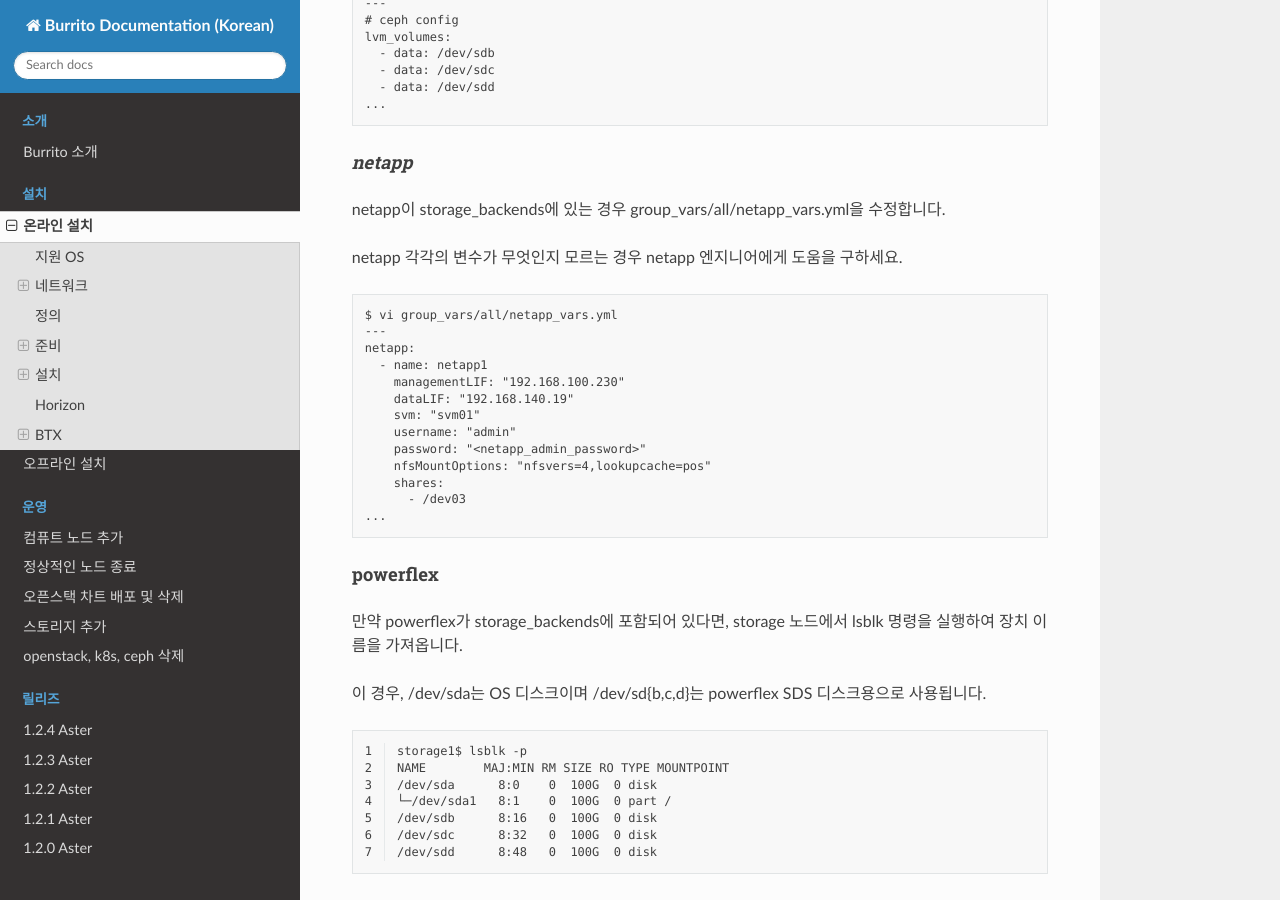
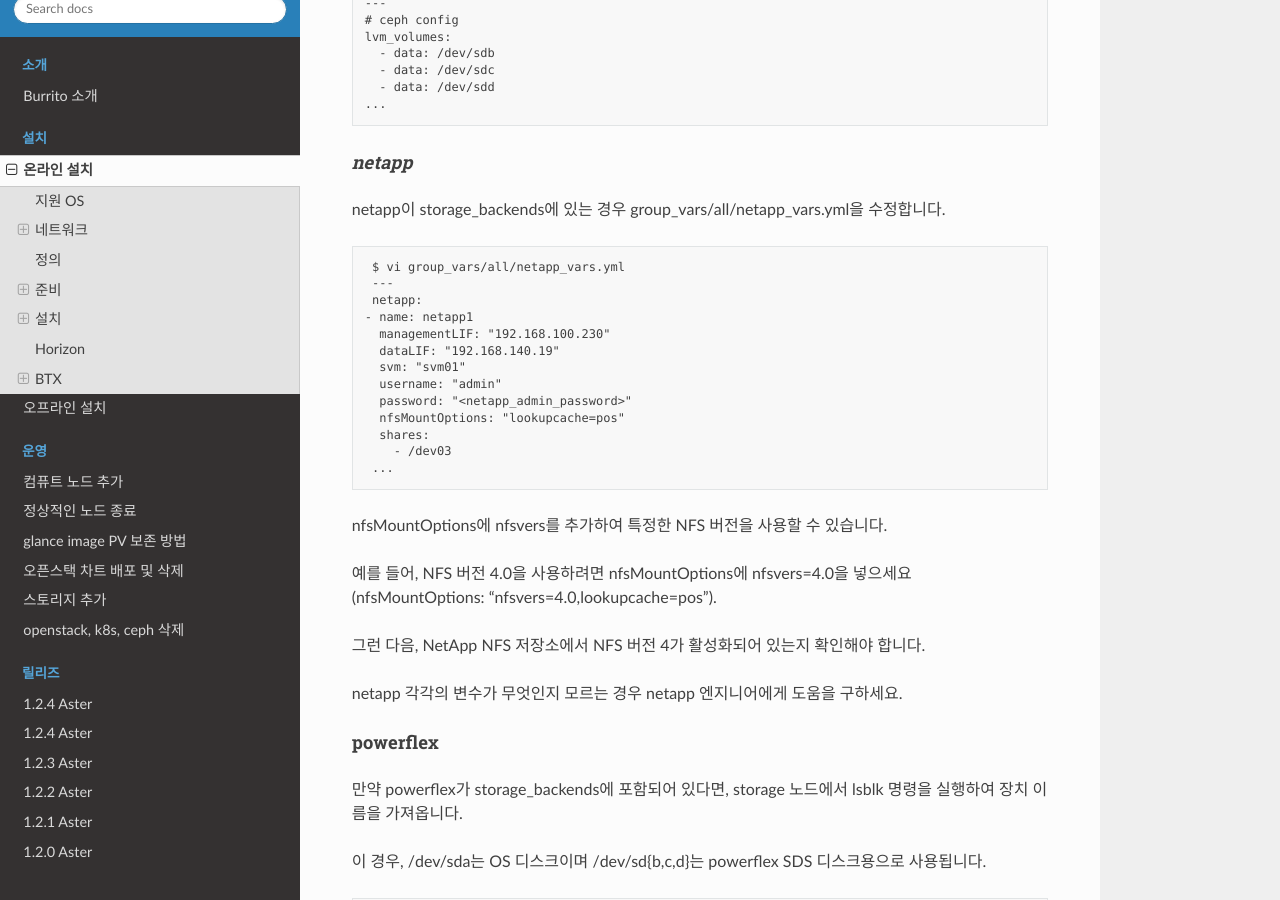
Before and after one commit to iorchard/burrito_docs_ko, a Sphinx documentation site: the page built from source/install/install.rst, in a window 1280 px wide and 900 px high, scrolled down 8263 px. Built offline with Sphinx 7.4.7 and the Read the Docs theme 2.0.0, drawn with Linux system fonts in a browser that asks for light colours.

Commit message:
all modify

```diff
--- a/source/index.rst
+++ b/source/index.rst
@@ -22,18 +22,20 @@
 
 .. toctree::
    :caption: 운영
-   :maxdepth: 5
+   :maxdepth: 6
 
    컴퓨트 노드 추가 <operation/add_compute_node>
    정상적인 노드 종료 <operation/graceful_node_shutdown>
+   glance image PV 보존 방법 <operation/preserve_glance>
    오픈스택 차트 배포 및 삭제 <operation/openstack_chart>
    스토리지 추가 <operation/add_storageclass>
    openstack, k8s, ceph 삭제 <operation/openstack_del>
 
 .. toctree::
    :caption: 릴리즈
-   :maxdepth: 5
+   :maxdepth: 6
 
+   releases/1.2.5
    releases/1.2.4
    releases/1.2.3
    releases/1.2.2
--- a/source/install/install.rst
+++ b/source/install/install.rst
@@ -631,24 +631,30 @@
 
 netapp이 storage_backends에 있는 경우 group_vars/all/netapp_vars.yml을 수정합니다.
 
-netapp 각각의 변수가 무엇인지 모르는 경우 netapp 엔지니어에게 도움을 구하세요.
-
 ::
 
    $ vi group_vars/all/netapp_vars.yml
    ---
    netapp:
-     - name: netapp1
-       managementLIF: "192.168.100.230"
-       dataLIF: "192.168.140.19"
-       svm: "svm01"
-       username: "admin"
-       password: "<netapp_admin_password>"
-       nfsMountOptions: "nfsvers=4,lookupcache=pos"
-       shares:
-         - /dev03
+  - name: netapp1
+    managementLIF: "192.168.100.230"
+    dataLIF: "192.168.140.19"
+    svm: "svm01"
+    username: "admin"
+    password: "<netapp_admin_password>"
+    nfsMountOptions: "lookupcache=pos"
+    shares:
+      - /dev03
    ...
 
+
+nfsMountOptions에 nfsvers를 추가하여 특정한 NFS 버전을 사용할 수 있습니다.
+
+예를 들어, NFS 버전 4.0을 사용하려면 nfsMountOptions에 nfsvers=4.0을 넣으세요 (nfsMountOptions: "nfsvers=4.0,lookupcache=pos").
+
+그런 다음, NetApp NFS 저장소에서 NFS 버전 4가 활성화되어 있는지 확인해야 합니다.
+
+netapp 각각의 변수가 무엇인지 모르는 경우 netapp 엔지니어에게 도움을 구하세요.
 
 powerflex
 ^^^^^^^^^^
```
Also changed, not shown: source/install/install_offline.rst (+19 -11 lines), source/releases/1.2.5.rst (added, +53 -0 lines).
